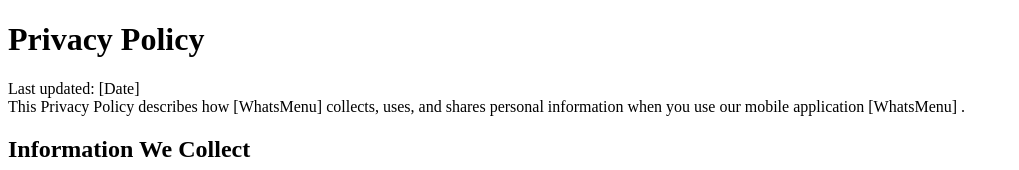
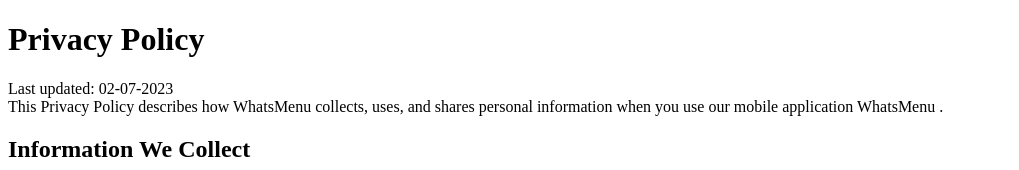
Before and after one commit to saJeremyQin/whatsmenu-web, a Next.js app: page /privacy in a window 1280 px wide. Shown: the top 170 px of the page, without its empty margins (0-1019 px from the left). Built offline with nearby package versions, Linux system fonts and the light colour scheme.

Commit message:
special characters

```diff
--- a/pages/privacy.tsx
+++ b/pages/privacy.tsx
@@ -5,9 +5,9 @@
     <div className="container mx-auto py-8 px-4">
       <h1 className="text-2xl font-bold mb-4">Privacy Policy</h1>
       <p className="mb-4">
-        Last updated: [Date]
+        Last updated: 02-07-2023
         <br />
-        This Privacy Policy describes how [WhatsMenu] collects, uses, and shares personal information when you use our mobile application [WhatsMenu] .
+        This Privacy Policy describes how WhatsMenu collects, uses, and shares personal information when you use our mobile application WhatsMenu .
       </p>
       <h2 className="text-xl font-bold mb-2">Information We Collect</h2>
       <h3 className="text-lg font-bold mb-1">1.1 Personal Information:</h3>
```
